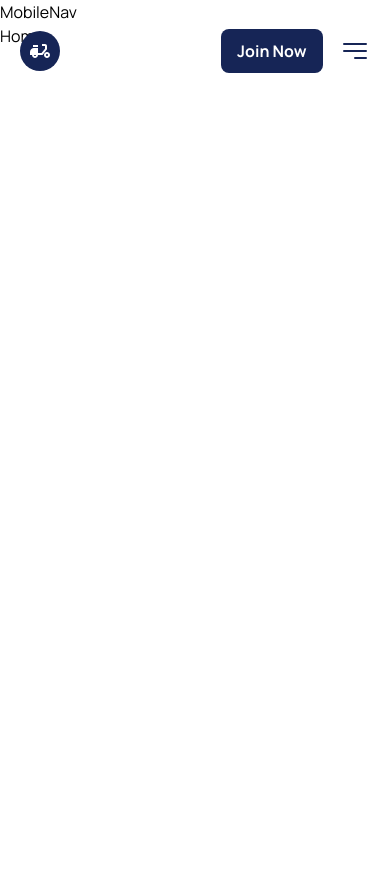
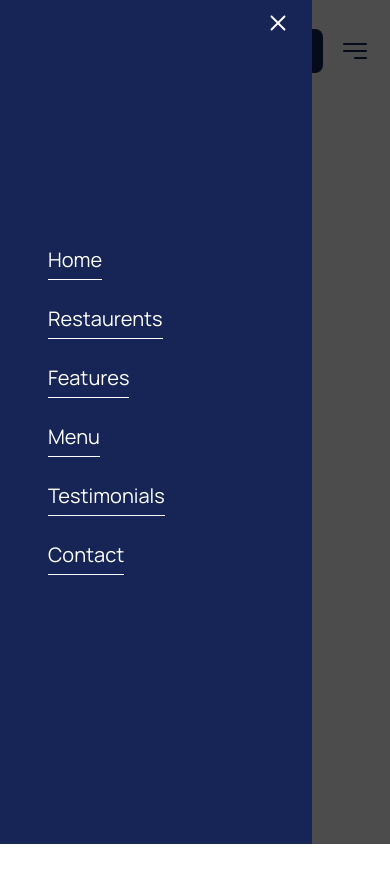
Before and after one commit to tusharui/foodlandingpage, a Next.js app: page / in a window 390 px wide. Both pictures are taken after a click on the icon 354 px from the left and 50 px from the top of the page. Shown: the top 882 px of the page. Built offline with nearby package versions, Linux system fonts and the light colour scheme.

Commit message:
added navbar for mobile

```diff
--- a/components/Home/Navbar/MobileNav.tsx
+++ b/components/Home/Navbar/MobileNav.tsx
@@ -1,9 +1,49 @@
-import React from 'react'
+"use client";
+import React from 'react';
+import { NavLinks } from '@/constants/constant';
+import Link from "next/link";
+import { CgClose } from 'react-icons/cg';
 
-const MobileNav = () => {
+type Props = {
+  showNav: boolean;
+  closeNav: () => void;
+};
+
+const MobileNav = ({ closeNav, showNav }: Props) => {
+  const navOpen = showNav ? "translate-x-0" : "-translate-x-full";
+
   return (
-    <div>MobileNav</div>
-  )
-}
+    <div>
+      {/* overlay */}
+      {showNav && (
+        <div
+          onClick={closeNav}
+          className="fixed inset-0 transition-opacity duration-500 z-[1002] bg-black opacity-70 w-full h-screen"
+        ></div>
+      )}
 
-export default MobileNav
+      {/* navlinks */}
+      <div
+        className={`text-white fixed justify-center flex flex-col h-full transform transition-transform duration-500 delay-100 w-[80%] sm:w-[60%] bg-blue-950 space-y-6 z-[1050] ${navOpen}`}
+      >
+        {NavLinks.map((link) => {
+          return (
+            <Link key={link.id} href={link.url}>
+              <p className="text-white w-fit text-[20px] ml-12 border-b-[1.5px] pb-1 border-white sm:text-[30px]">
+                {link.Label}
+              </p>
+            </Link>
+          );
+        })}
+
+        {/* close icon */}
+        <CgClose
+          onClick={closeNav}
+          className="absolute top-[0.7rem] right-[1.4rem] sm:w-8 sm:h-8 w-6 h-6 cursor-pointer"
+        />
+      </div>
+    </div>
+  );
+};
+
+export default MobileNav;
--- a/components/Home/Navbar/Navbar.tsx
+++ b/components/Home/Navbar/Navbar.tsx
@@ -5,8 +5,10 @@ import { MdDeliveryDining } from 'react-icons/md';
 import Link from "next/link";
 import { HiBars3BottomRight } from 'react-icons/hi2';
 
-
-const Navbar = () => {
+type Props ={
+    openNav :()=> void ;
+}
+const Navbar = ({openNav}:Props ) => {
     const [navBg, setNavBg] = useState(false);
 
     useEffect(()=>{
@@ -51,7 +53,7 @@ const Navbar = () => {
                     </button>
                     {/* toggle button  */}
                     {/* menu icons  */}
-                    <HiBars3BottomRight className="w-8 h-8 cursor-pointer text-blue-950 lg:hidden  "/>
+                    <HiBars3BottomRight onClick={openNav}className="w-8 h-8 cursor-pointer text-blue-950 lg:hidden  "/>
 
 
 
--- a/components/Home/Navbar/Responsive.tsx
+++ b/components/Home/Navbar/Responsive.tsx
@@ -1,12 +1,19 @@
-import React from 'react'
+"use client";
+import React, { useState } from 'react'
 import Navbar from './Navbar'
 import MobileNav from './MobileNav'
 
+
+
 const Responsive = () => {
+
+    const [showNav, setShowNav] = useState(false);
+    const openNavHandler =() => setShowNav(true);
+    const closeNavHandler =() => setShowNav(false);
   return (
     <div>
-        <Navbar/>
-        <MobileNav/>
+        <Navbar openNav={openNavHandler}/>
+        <MobileNav showNav ={showNav} closeNav ={closeNavHandler}/>
     </div>
   )
 }
```
